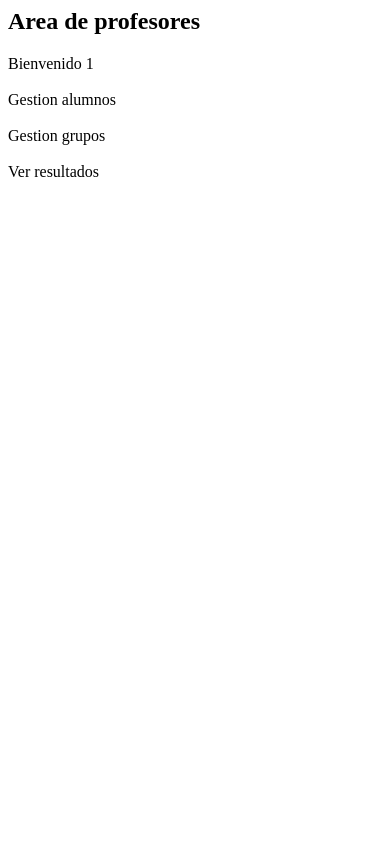
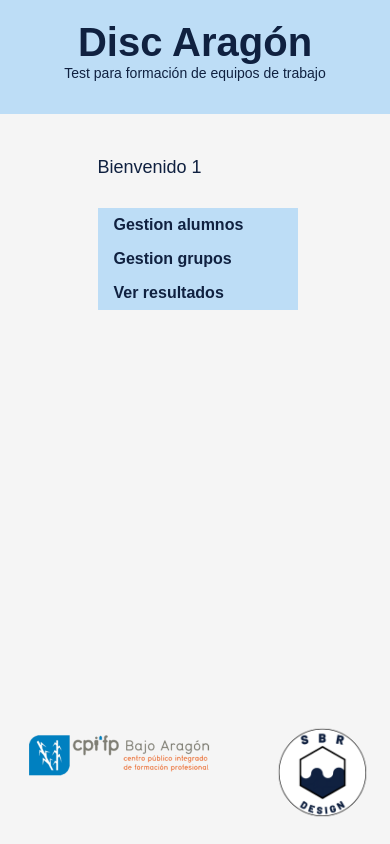
Before and after one commit to IFC303/retozar, a PHP site: page /paginas/profesor/iniProfesor.php in a window 390 px wide. Run offline with PHP 8.4, Linux system fonts and the light colour scheme; the visitor is signed in with stand-in values (Sample User, id 1).

Commit message:
iniprofesor + css

```diff
--- /dev/null
+++ b/css/inipro.css
@@ -0,0 +1,105 @@
+body{
+    font-family: 'Barlow', sans-serif;
+    background-color: #f5f5f5;
+    display: flex;
+    flex-direction: column;
+    min-height: 100vh;
+    margin: auto;
+}
+main{
+    flex: 1;
+}
+#texto{
+    padding: 15px;
+    text-align: center;
+    height: 10vh;
+    background-color: #bdddf6;
+}
+#t1{
+    margin: 0px;
+    color:#102140;
+    font-size: 50px;
+    font-weight: 600;
+}
+#t2{
+    margin: 0px;
+    color:#102140;
+}
+.bienv{
+    margin-top: 5vh;
+    font-size: 18px;
+    color: #102140;
+    margin-bottom: 30px;
+}
+
+footer{
+    display: flex;
+    flex-shrink: 0;
+    padding: 20px;
+    justify-content:space-between
+}
+
+#contenedormain{
+    width: 50%;
+    margin: auto;
+}
+
+#enlaces ul {
+    list-style-type: none;
+    margin: 0;
+    padding: 0;
+    width: 200px;
+    background-color: #f1f1f1;
+  }
+
+  #enlaces li a {
+    background-color: #bdddf6;
+    cursor: pointer;
+    display: block;
+    color: #102140;
+    padding: 8px 16px;
+    text-decoration: none;
+    font-weight: bold;
+  }
+
+  #enlaces li a:hover {
+    background-color: #102140;
+    color: white;
+    font-weight: bold;
+  }
+
+  #result{
+        background-color:#bdddf6 ;
+        margin-left: 10px;
+  }
+
+  #result ul{
+    margin-top: 3vh; ;
+    list-style-type: none;
+  }
+
+  #result li a{
+    text-decoration: none;
+    color: #102140;
+  }
+
+  #contenedoraux{
+    display: inline-flex;
+  }
+
+  @media (max-width: 650px) {
+
+    #t1{
+        margin-top: 5px;
+        color:#102140;
+        font-size: 40px;
+        font-weight: 600;
+    }
+    #t2{
+        color:#102140;
+        font-size: 14px;
+    }
+    #texto{
+        height: 10vh;
+    }
+}
--- a/paginas/profesor/iniProfesor.php
+++ b/paginas/profesor/iniProfesor.php
@@ -2,59 +2,85 @@
     session_start();
 ?>
 
-<html>
-
+<!DOCTYPE html>
+<html lang="en">
 <head>
+    <meta charset="UTF-8">
+    <meta http-equiv="X-UA-Compatible" content="IE=edge">
+    <meta name="viewport" content="width=device-width, initial-scale=1.0">
+    <title>Document</title>
     <?php
         include "./../../includes/funciones.php";
     ?>
+    <link rel="stylesheet" href="../../css/inipro.css">
 </head>
+    <body>
+        <main>
+        <div id="texto" >
+            <p id="t1">Disc Aragón</p>
+            <p id="t2">Test para formación de equipos de trabajo</p>
+        </div>
 
 
-        <body>
-
-                <h2>Area de profesores</h2>
-
+    <div id="contenedormain">
+    <div class="bienv">
         <?php
             echo "Bienvenido ".$_SESSION['nombreL'];
         ?>
+    </div>
 
+    <div id="contenedoraux">
 
-                <br><br>
+    <div id="enlaces">
+        <ul>
+            <li><a name="alumnos" onclick="mostrar(this.name);">Gestion alumnos</a></li>
+            <li><a name="grupos" onclick="mostrar(this.name);">Gestion grupos</a></li>
+            <li><a name="resultados" onclick="mostrar(this.name);">Ver resultados</a></li>
+        </ul>
+    </div> <!-- fin enlaces -->
 
-
-
-                            <a name="alumnos" onclick="mostrar(this.name);">Gestion alumnos</a>
-                            <br><br>
-                            <a name="grupos" onclick="mostrar(this.name);">Gestion grupos</a>
-                            <br><br>
-                            <a name="resultados" onclick="mostrar(this.name);">Ver resultados</a>
-
-
+    <div id="result">
 
         <ul id="gAlumnos" style="display:none">
-                        <li><a href="altaAlumnos.php">Alta alumnos</a></li>
+            <li><a href="altaAlumnos.php">Alta alumnos</a></li><br>
             <li><a href="verAlumnos.php">Ver alumnos</a></li>
         </ul>
 
         <ul id="gGrupos" style="display:none">
-                        <li><a href="#">Alta grupo</a></li>
+            <li><a href="#">Alta grupo</a></li><br>
             <li><a href="#">Ver grupos</a></li>
         </ul>
 
         <ul id="resultados" style="display:none">
-                        <li><a href="#">Resultado por alumno</a></li>
+            <li><a href="#">Resultado por alumno</a></li><br>
             <li><a href="#">Resultado por grupos</a></li>
         </ul>
 
-                    <br><br>
+    </div> <!-- fin result -->
+
+    </div> <!-- fin contenedoraux-->
+
+    </div> <!-- fin contenedor main -->
 
 
+        </main> <!-- fin main -->
 
-        </body>
+        <footer>
+            <div id="img1">
+                <picture>
+                    <source media="(min-width:650px)" srcset="../../img/logocpfip.png">
+                    <source media="(min-width:465px)" srcset="../../img/logocpfip_bkzdvb_c_scale,w_200.png">
+                    <img src="../../img/logocpfip_bkzdvb_c_scale,w_200.png" alt="Flowers" style="width:auto;">
+                </picture>
+            </div> <!-- fin img1 -->
 
+            <div id="img2">
+                <img src="../../img/logoSBR.png" alt="logo_SBR" width="95px" height="95px">
+            </div> <!-- fin img2 -->
+
+        </footer><!-- fin footer -->
+
+        </body> <!-- fin body -->
+</html>
 
     <script src="./../iniMostrar.js"></script>
-
-
-</html>
```
Lines whose indentation alone changed are shown as unchanged.
